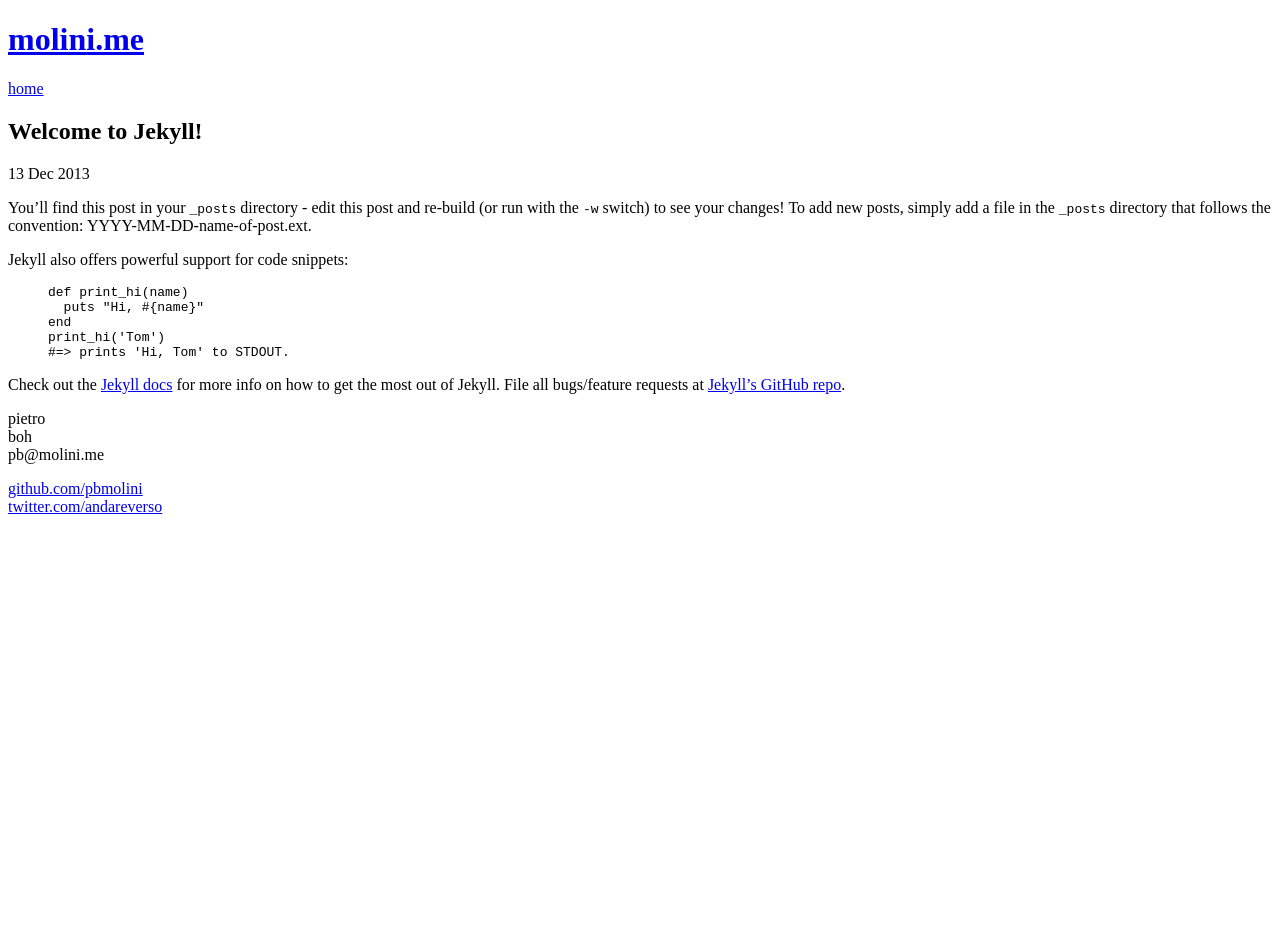
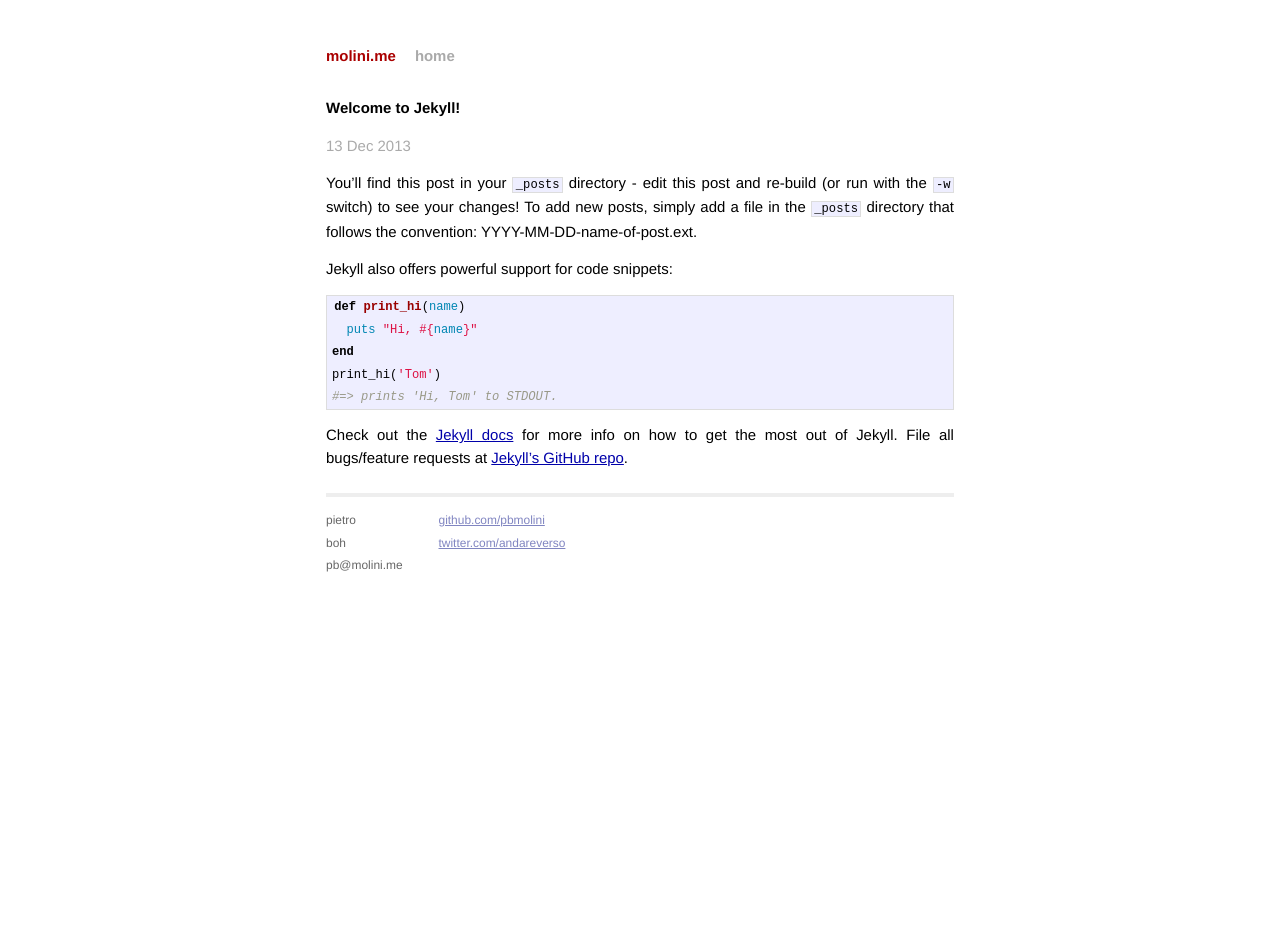
Before and after one commit to pbmolini/molini.me, a Jekyll site: the page built from _posts/2013-12-13-welcome-to-jekyll.markdown, in a window 1280 px wide. Built offline with Jekyll 4.4.1, drawn with Linux system fonts in a browser that asks for light colours; Markdown is read by kramdown in place of the engine named in the settings; before the commit the page ends 900 px from its top, so only the background shows below that.

Commit message:
rakefile added

```diff
--- a/_config.yml
+++ b/_config.yml
@@ -1,4 +1,4 @@
 name: molini.me
 markdown: redcarpet
 pygments: true
-url: .
+url: http://pbmolini.github.com/molini.me
--- a/_layouts/default.html
+++ b/_layouts/default.html
@@ -7,18 +7,18 @@
         <meta name="viewport" content="width=device-width">
 
         <!-- syntax highlighting CSS -->
-        <link rel="stylesheet" href="{{site.url}}/css/syntax.css">
+        <link rel="stylesheet" href="/css/syntax.css">
 
         <!-- Custom CSS -->
-        <link rel="stylesheet" href="{{site.url}}/css/main.css">
+        <link rel="stylesheet" href="/css/main.css">
 
     </head>
     <body>
 
         <div class="site">
           <div class="header">
-            <h1 class="title"><a href="{{site.url}}/">{{ site.name }}</a></h1>
-            <a class="extra" href="{{site.url}}/">home</a>
+            <h1 class="title"><a href="{{site.url}}">{{ site.name }}</a></h1>
+            <a class="extra" href="{{site.url}}">home</a>
           </div>
 
           {{ content }}
--- a/index.html
+++ b/index.html
@@ -1,13 +1,13 @@
 ---
 layout: default
-title: Your New Jekyll Site
+title: molini.me
 ---
 
 <div id="home">
   <h1>Blog Posts</h1>
   <ul class="posts">
     {% for post in site.posts %}
-      <li><span>{{ post.date | date_to_string }}</span> &raquo; <a href="{{ post.url }}">{{ post.title }}</a></li>
+      <li><span>{{ post.date | date_to_string }}</span> &raquo; <a href="{{ site.url }}{{ post.url }}">{{ post.title }}</a></li>
     {% endfor %}
   </ul>
 </div>
```
Also changed, not shown: 1 other file.
